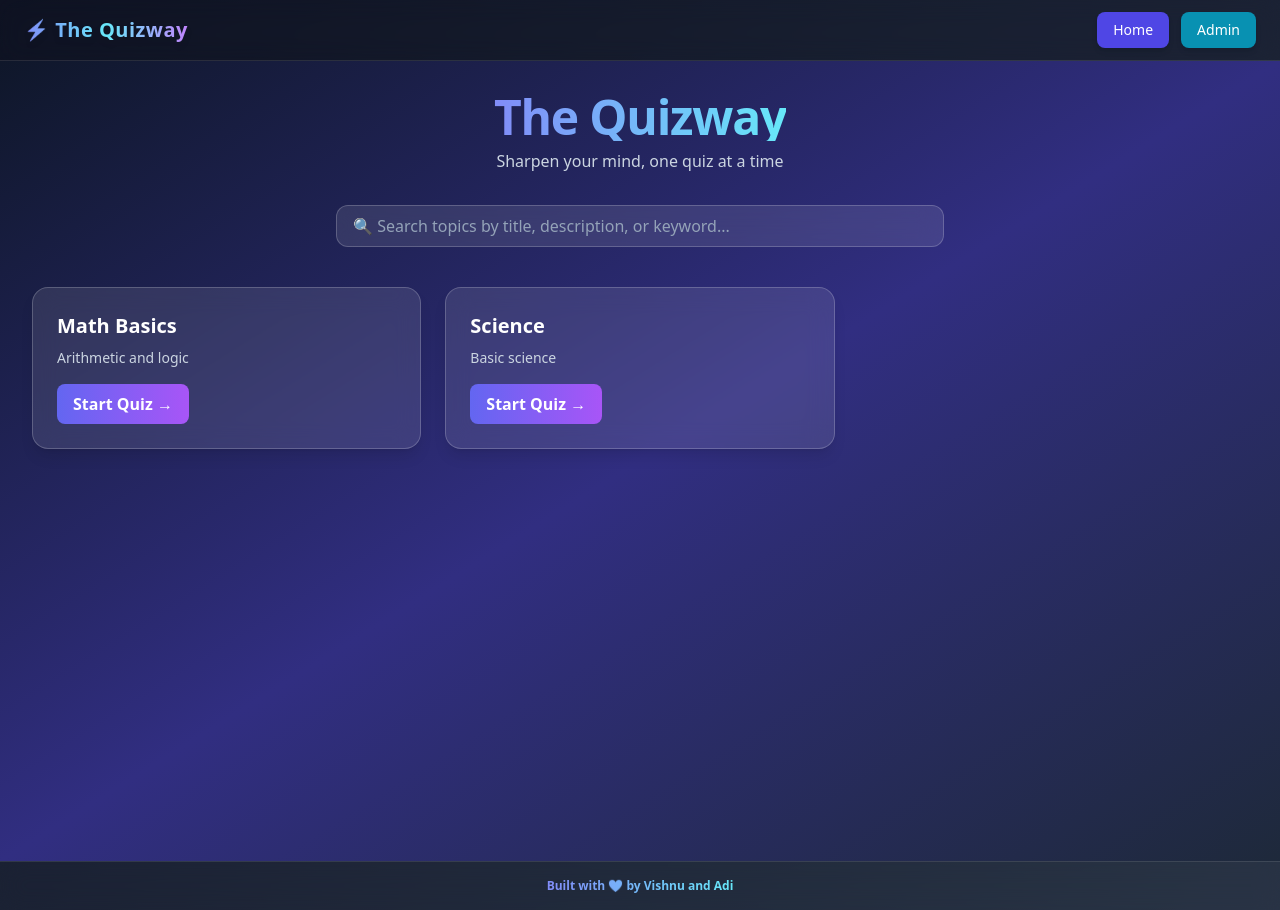
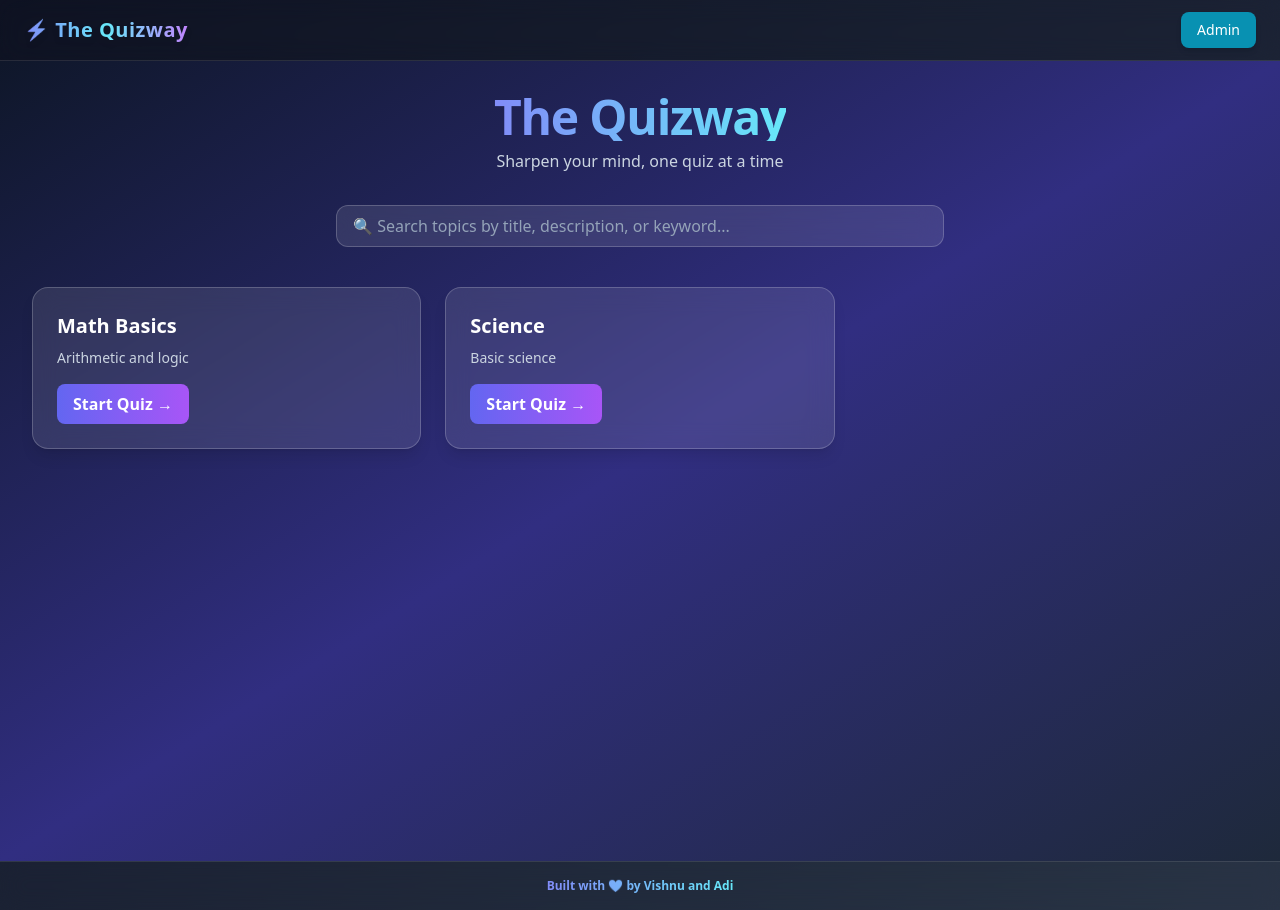
Before and after one commit to nerdrama-ai/The_Quizway_V1, a React (Vite) app: page / in a window 1280 px wide. Built offline with nearby package versions, Linux system fonts and the light colour scheme.

Commit message:
Update App.jsx

```diff
--- a/src/App.jsx
+++ b/src/App.jsx
@@ -30,7 +30,12 @@ export default function App() {
   return (
     <div className="min-h-screen flex flex-col bg-gradient-to-br from-slate-950 via-slate-900 to-slate-800 text-white">
       {/* Header */}
-      <Header title="⚡ The Quizway" onHome={goHome} />
+      <Header
+        title="⚡ The Quizway"
+        onHome={goHome}
+        onAdmin={goAdmin}
+        currentPage={route.name}
+      />
 
       {/* Page transitions */}
       <main className="flex-1">
```
